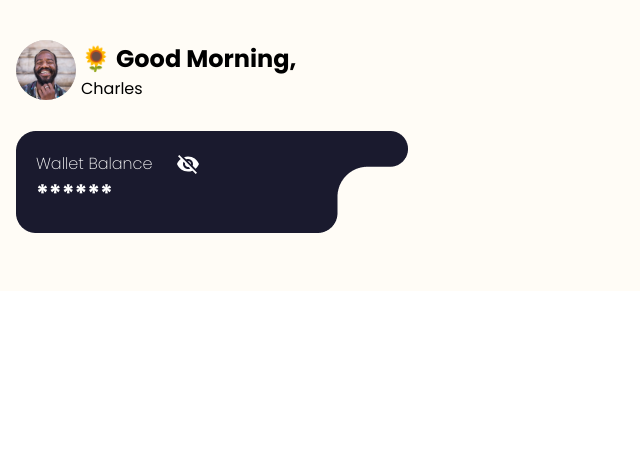
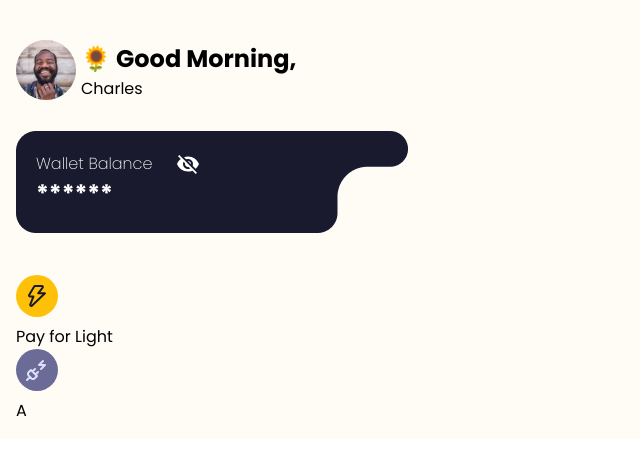
Before and after one commit to mrauthentik/pawa, a React (Vite) app in the folder pawa-sure/: page /dashboard in a window 1280 px wide. Shown: the top 454 px of the page, without its empty margins (0-640 px from the left). Built offline with nearby package versions, Linux system fonts and the light colour scheme.

Commit message:
fix: correct structure of dashboard cards in UserDashboard component

```diff
--- a/pawa-sure/src/Components/UserDashboard.tsx
+++ b/pawa-sure/src/Components/UserDashboard.tsx
@@ -44,10 +44,12 @@ const toggleBalance = () => {
 
       <div className="dashboard-cards">
         <div className='card-1'>
-
+          <img src={img2} alt="" />
+          <p>Pay for Light</p>
         </div>
         <div className='card-2'>
-
+          <img src={img1} alt="" />
+          <p>A</p>
         </div>
       </div>
     </div>
```
Also changed, not shown: pawa-sure/src/assets/images/cross.svg (added).
